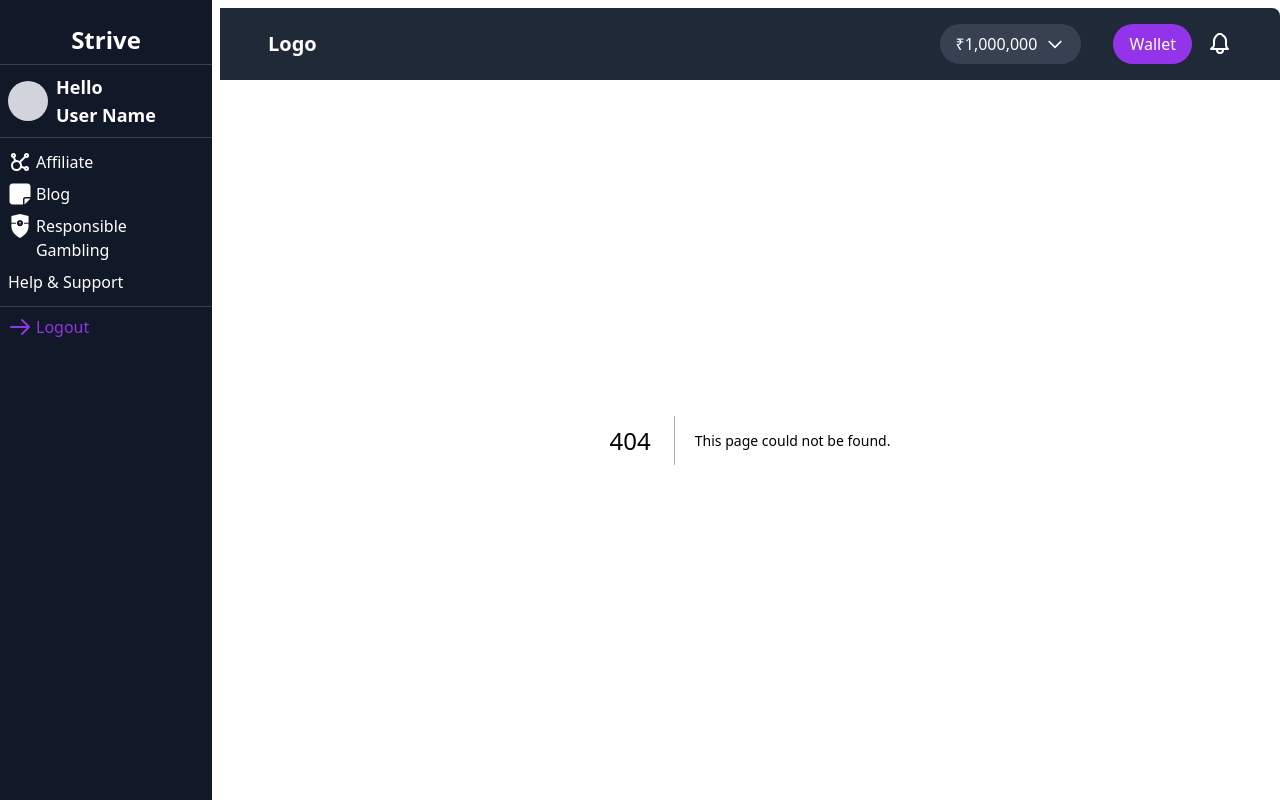
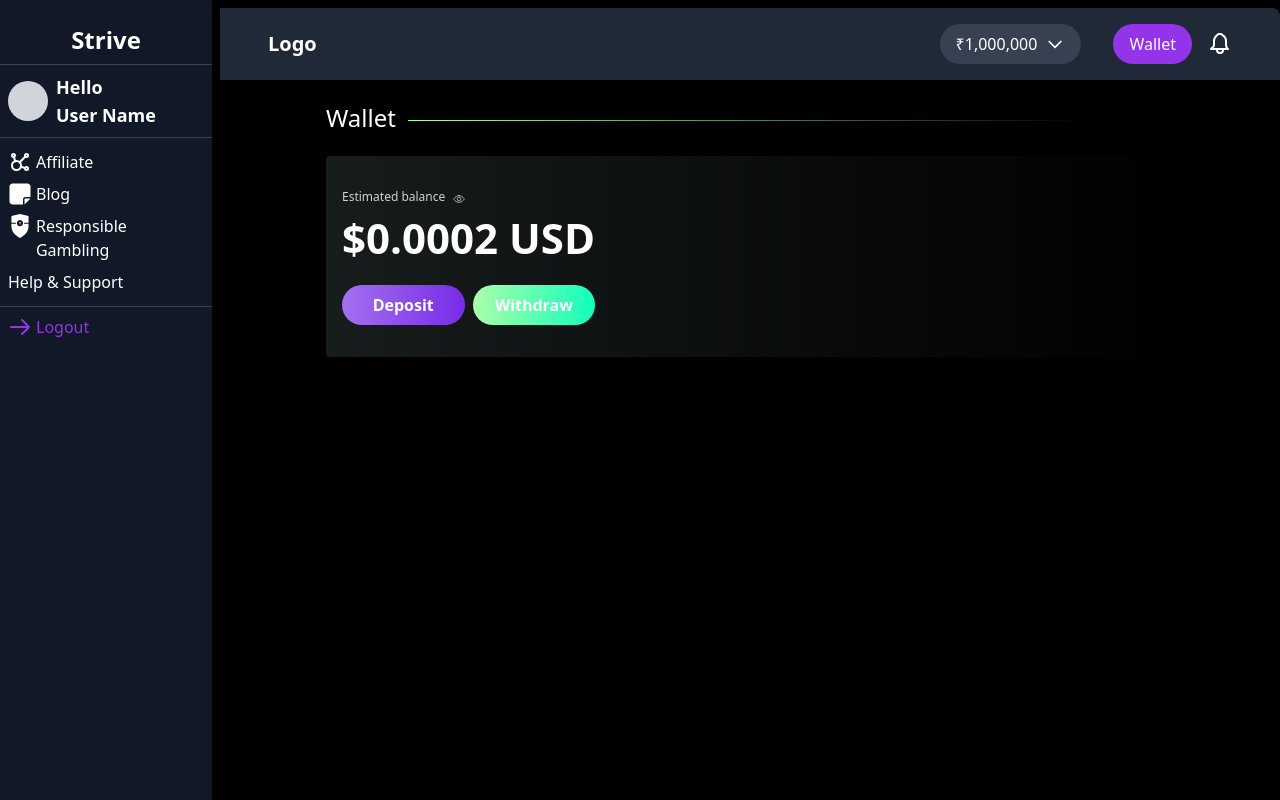
Before and after one commit to Misterr-H/lucid-games, a Next.js app: page /wallet in a window 1280 px wide. Before the commit this address had no page. Built offline with nearby package versions, Linux system fonts and the light colour scheme.

Commit message:
wallet title component done

```diff
--- a/package.json
+++ b/package.json
@@ -9,10 +9,14 @@
     "lint": "next lint"
   },
   "dependencies": {
+    "@emotion/react": "^11.11.4",
+    "@emotion/styled": "^11.11.5",
+    "@mui/material": "^5.15.20",
     "next": "14.2.4",
     "react": "^18",
     "react-dom": "^18",
-    "react-icons": "^5.2.1"
+    "react-icons": "^5.2.1",
+    "react-swipeable-views": "^0.14.0"
   },
   "devDependencies": {
     "@types/node": "^20",
--- a/src/components/Title.tsx
+++ b/src/components/Title.tsx
@@ -0,0 +1,12 @@
+import React from "react";
+
+const Title = ({ name }) => {
+  return (
+    <div className="flex w-full mx-auto py-1">
+      <h1 className="text-[24px] font-[600px] text-white mr-3">{name}</h1>
+      <div className="w-4/5 mt-5 h-[1px] bg-gradient-to-r from-[#AAFFA9] to-transparent"></div>
+    </div>
+  );
+};
+
+export default Title;
--- a/src/pages/_app.tsx
+++ b/src/pages/_app.tsx
@@ -11,7 +11,7 @@ const MyApp = ({ Component, pageProps }: any) => {
   const shouldRenderNavBar = route !== "/login" && route !== "/register";
 
   return (
-    <div className="flex h-screen">
+    <div className="flex h-screen bg-black">
       {shouldRenderSidebar && <Sidebar />}
       <div className="flex flex-col w-full">
         {shouldRenderNavBar && <NavBar />}
--- a/src/pages/index.tsx
+++ b/src/pages/index.tsx
@@ -1,10 +1,12 @@
 import Image from "next/image";
+import Title from "../components/Title";
 
 export default function Home() {
   return (
-    <main className="flex min-h-screen flex-col items-center justify-between p-24">
-      <h2>this is rendering.</h2>
-      <div className="z-10 w-full max-w-5xl items-center justify-between font-mono text-sm lg:flex">
+    <main className="flex min-h-screen bg-gray-900 flex-col justify-between p-24">
+      <Title name="Headline" />
+      <Title name="Games" />
+      {/* <div className="z-10 w-full max-w-5xl items-center justify-between font-mono text-sm lg:flex">
         <p className="fixed left-0 top-0 flex w-full justify-center border-b border-gray-300 bg-gradient-to-b from-zinc-200 pb-6 pt-8 backdrop-blur-2xl dark:border-neutral-800 dark:bg-zinc-800/30 dark:from-inherit lg:static lg:w-auto  lg:rounded-xl lg:border lg:bg-gray-200 lg:p-4 lg:dark:bg-zinc-800/30">
           Get started by editing&nbsp;
           <code className="font-mono font-bold">src/app/page.tsx</code>
@@ -108,7 +110,7 @@ export default function Home() {
             Instantly deploy your Next.js site to a shareable URL with Vercel.
           </p>
         </a>
-      </div>
+      </div> */}
     </main>
   );
 }
--- a/src/pages/login.tsx
+++ b/src/pages/login.tsx
@@ -60,6 +60,7 @@ const login = () => {
               <a href="/register"> Sign up</a>
             </span>
           </p>
+          <div className="w-full mt-5 h-[1px] bg-gradient-to-r from-[#AAFFA9] to-transparent"></div>
         </form>
       </div>
       <div className="right hidden md:flex w-1/2 h-full bg-gradient-to-r from-[#AAFFA9] to-[#11FFBD] items-center justify-center"></div>
--- a/src/pages/register.tsx
+++ b/src/pages/register.tsx
@@ -57,7 +57,7 @@ const register = () => {
               />{" "}
               <input
                 id="year"
-                placeholder="YY"
+                placeholder="YYYY"
                 className="shadow appearance-none rounded-xl w-full h-[38px] py-2 px-3 bg-[#111111] text-[#9094A6] mb-3 leading-tight focus:outline-none focus:shadow-outline"
               />
             </div>
--- /dev/null
+++ b/src/pages/transactions.tsx
@@ -0,0 +1,89 @@
+import * as React from "react";
+import SwipeableViews from "react-swipeable-views";
+import { useTheme } from "@mui/material/styles";
+import AppBar from "@mui/material/AppBar";
+import Tabs from "@mui/material/Tabs";
+import Tab from "@mui/material/Tab";
+import Typography from "@mui/material/Typography";
+import Box from "@mui/material/Box";
+
+interface TabPanelProps {
+  children?: React.ReactNode;
+  dir?: string;
+  index: number;
+  value: number;
+}
+
+function TabPanel(props: TabPanelProps) {
+  const { children, value, index, ...other } = props;
+
+  return (
+    <div
+      role="tabpanel"
+      hidden={value !== index}
+      id={`full-width-tabpanel-${index}`}
+      aria-labelledby={`full-width-tab-${index}`}
+      {...other}
+    >
+      {value === index && (
+        <Box sx={{ p: 3 }}>
+          <Typography>{children}</Typography>
+        </Box>
+      )}
+    </div>
+  );
+}
+
+function a11yProps(index: number) {
+  return {
+    id: `full-width-tab-${index}`,
+    "aria-controls": `full-width-tabpanel-${index}`,
+  };
+}
+
+export default function FullWidthTabs() {
+  const theme = useTheme();
+  const [value, setValue] = React.useState(0);
+
+  const handleChange = (event: React.SyntheticEvent, newValue: number) => {
+    setValue(newValue);
+  };
+
+  const handleChangeIndex = (index: number) => {
+    setValue(index);
+  };
+
+  return (
+    <Box sx={{ bgcolor: "tomato", width: "100%" }}>
+      <AppBar position="static">
+        <Tabs
+          value={value}
+          onChange={handleChange}
+          indicatorColor="secondary"
+          textColor="inherit"
+          variant="fullWidth"
+          aria-label="full width tabs example"
+        >
+          <Tab label="Item One" {...a11yProps(0)} />
+          <Tab label="Item Two" {...a11yProps(1)} />
+          <Tab label="Item Three" {...a11yProps(2)} />
+        </Tabs>
+      </AppBar>
+      <SwipeableViews
+        axis={theme.direction === "rtl" ? "x-reverse" : "x"}
+        index={value}
+        onChangeIndex={handleChangeIndex}
+      >
+        <TabPanel value={value} index={0} dir={theme.direction}>
+          Item One
+        </TabPanel>
+        <TabPanel value={value} index={1} dir={theme.direction}>
+          Item Two
+        </TabPanel>
+        <TabPanel value={value} index={2} dir={theme.direction}>
+          Item Three
+        </TabPanel>
+      </SwipeableViews>
+    </Box>
+  );
+}
--- /dev/null
+++ b/src/pages/wallet.tsx
@@ -0,0 +1,38 @@
+import React from "react";
+import Title from "../components/Title";
+import { IoEyeOutline } from "react-icons/io5";
+
+const Wallet = () => {
+  return (
+    <div className="flex flex-col w-4/5 mx-auto mt-4 h-full">
+      <div className="wallet-line">
+        <Title name="Wallet" />
+      </div>
+      <div className="wallet-info bg-gradient-to-r from-[#171C1C] to-transparent w-full mx-auto mt-4  rounded-s py-8 px-4">
+        <div className="flex">
+          <div className="left flex flex-col">
+            <p className="flex gap-2 text-[#FFFFFF] opacity-80 text-[12px] font-medium">
+              Estimated balance <IoEyeOutline style={{ marginTop: "5px" }} />
+            </p>
+            <h1 className="text-white text-[42px] font-extrabold">
+              $0.0002 USD
+            </h1>
+            <div className="buttons flex gap-2 mt-4">
+              <button className="bg-gradient-to-r from-[#A370EF] to-[#772CE8] text-white font-bold w-full py-2 px-4 rounded-full">
+                Deposit
+              </button>
+              <button className="bg-gradient-to-r from-[#AAFFA9] to-[#11FFBD] text-white font-bold w-full py-2 px-4 rounded-full">
+                Withdraw
+              </button>
+            </div>
+          </div>
+          {/* <div className="right ">
+            <img src="" alt="loading..." />
+          </div> */}
+        </div>
+      </div>
+    </div>
+  );
+};
+
+export default Wallet;
```
Also changed, not shown: 1 other file (tests, documents, lock files or other folders).
